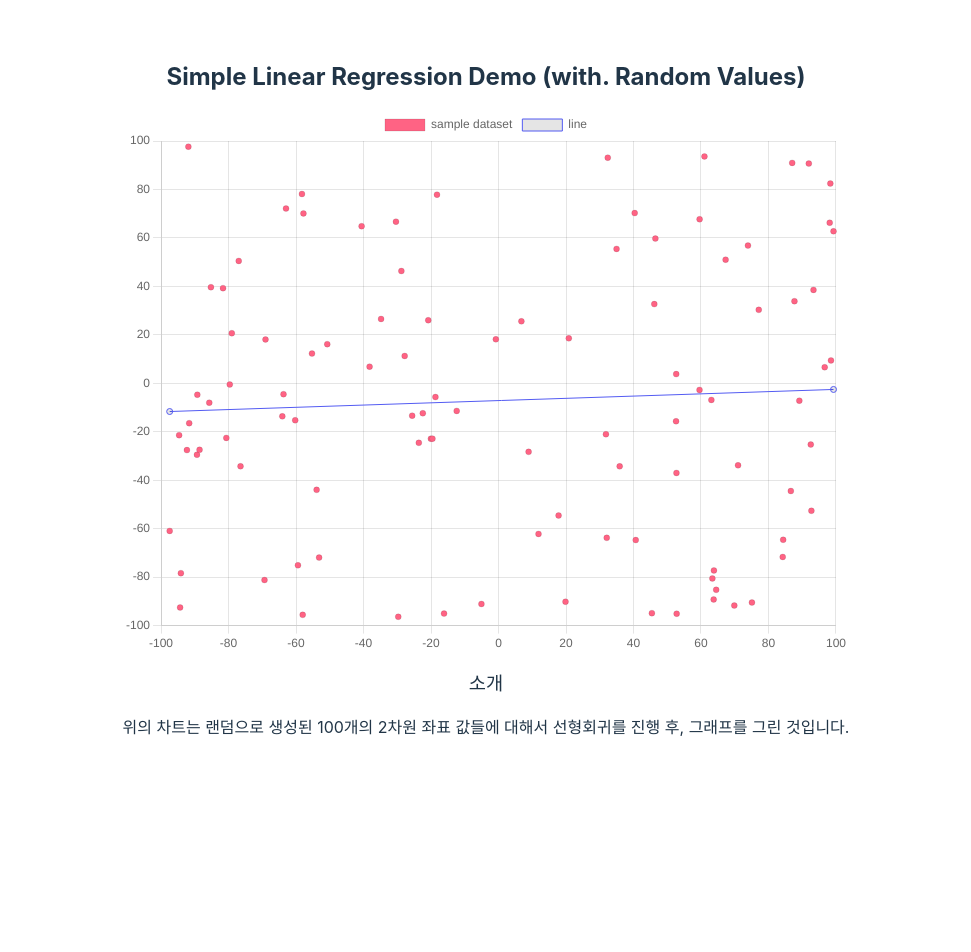
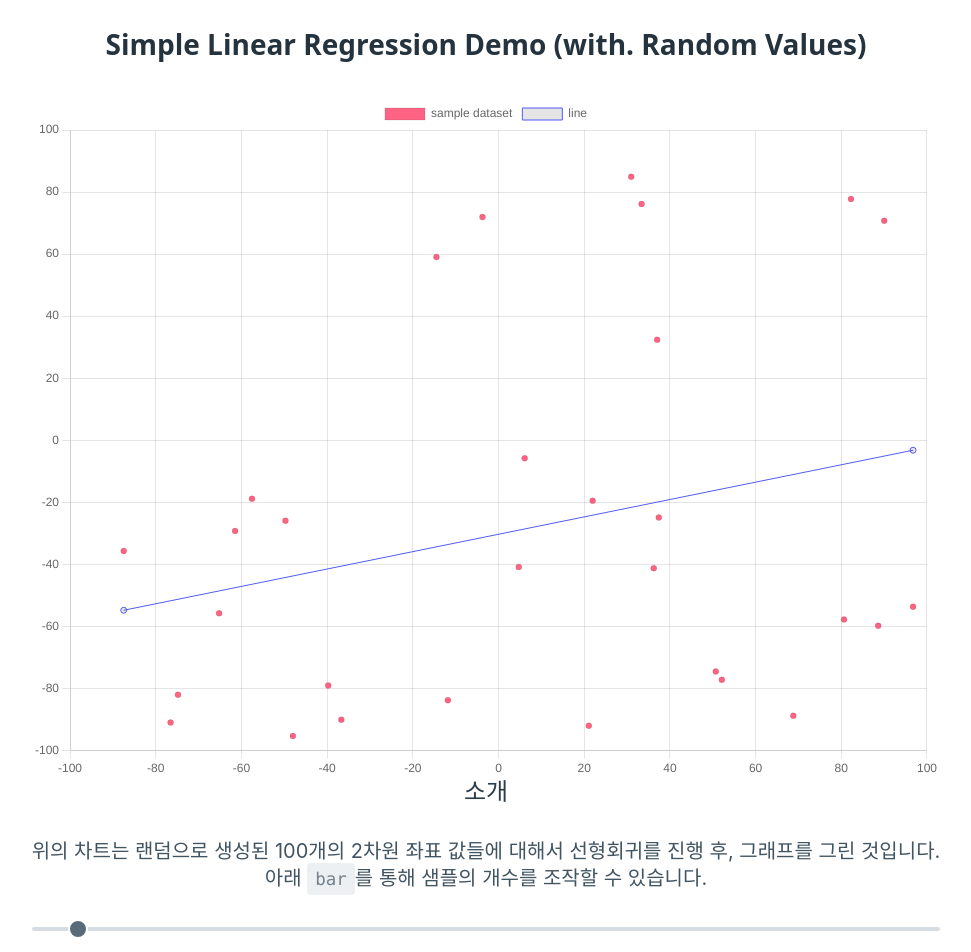
Before and after one commit to devcomfort/js-linear-regression, a React (Vite) app: page / in a window 1280 px wide. Shown: the top 952 px of the page, without its empty margins (154-1125 px from the left). Before the commit the page ends 800 px from the top, so only its background shows below. Built offline with nearby package versions, Linux system fonts and the light colour scheme.

Commit message:
샘플 개수 조작 기능 추가

```diff
--- a/src/App.jsx
+++ b/src/App.jsx
@@ -1,13 +1,14 @@
 // @ts-check
 
 import React from "react";
+import "./App.css";
 
 import {
 	BrowserRouter,
 	Routes, // 여러 Route를 감싸서 그 중 규칙이 일치하는 라우트 단 하나만을 렌더링 시키는 역할을 한다.
 	Route, // path 속성에 경로, element 속성에는 컴포넌트를 넣어준다. 여러 라우팅을 하고 싶은 경우에 URL 뒤에 *을 사용하면 된다. (grouping)
 } from "react-router-dom";
-import "./App.css";
+
 import SingleLinearRegression from "./pages/SingleLinearRegression";
 
 function App() {
--- a/src/components/RandomChart/index.jsx
+++ b/src/components/RandomChart/index.jsx
@@ -21,6 +21,7 @@ import {
 
 /**
  * @typedef {object} propsArgs
+ * @property {number} [number_of_sample] 샘플 갯수 (기본값: 100)
  * @property {number} [height]
  * @property {number} [width]
  */
@@ -41,11 +42,15 @@ export default function (props) {
 		BarController
 	);
 
-	const { height, width } = props;
+	const { height, width, number_of_sample } = props;
 
 	const vectors = {
-		x: new Array(100).fill(0).map(() => MyMath.randomNumber(-100, 100)),
-		y: new Array(100).fill(0).map(() => MyMath.randomNumber(-100, 100)),
+		x: new Array(number_of_sample || 100)
+			.fill(0)
+			.map(() => MyMath.randomNumber(-100, 100)),
+		y: new Array(number_of_sample || 100)
+			.fill(0)
+			.map(() => MyMath.randomNumber(-100, 100)),
 	};
 
 	const LR = SimpleLinearRegression(vectors.x, vectors.y);
@@ -53,7 +58,6 @@ export default function (props) {
 	const datasets = {
 		datasets: [
 			{
-				type: "scatter",
 				label: "sample dataset",
 				data: new Array(LR.x().length).fill(0).map((_, i) => ({
 					x: LR.x()[i],
@@ -73,7 +77,7 @@ export default function (props) {
 	};
 	return (
 		<Chart
-			type="line"
+			type="scatter"
 			// @ts-ignore
 			data={datasets}
 			height={height || 480}
--- a/src/pages/SingleLinearRegression/index.jsx
+++ b/src/pages/SingleLinearRegression/index.jsx
@@ -1,17 +1,35 @@
+import { useState } from "react";
 import Description from "../../components/Description";
 import RandomChart from "../../components/RandomChart";
 import Title from "../../components/Title";
+import "@picocss/pico";
 
 export default function () {
+	const [number_of_sample, setNumberofSample] = useState(30);
+
 	return (
 		<>
 			<Title>Simple Linear Regression Demo (with. Random Values)</Title>
 			{/* <SimpleChart></SimpleChart> */}
-			<RandomChart height={405} width={540}></RandomChart>
+			<RandomChart
+				height={405}
+				width={540}
+				number_of_sample={number_of_sample}
+			></RandomChart>
 			<Description title={"소개"}>
 				위의 차트는 랜덤으로 생성된 100개의 2차원 좌표 값들에 대해서 선형회귀를
-				진행 후, 그래프를 그린 것입니다.
+				진행 후, 그래프를 그린 것입니다. <br />
+				아래 <code>bar</code>를 통해 샘플의 개수를 조작할 수 있습니다.
 			</Description>
+
+			<input
+				type="range"
+				id="number-of-sample"
+				min={10}
+				max={1000}
+				onChange={(e) => setNumberofSample(parseInt(e.target.value))}
+			/>
+			<span>샘플 수: {number_of_sample}</span>
 		</>
 	);
 }
```
